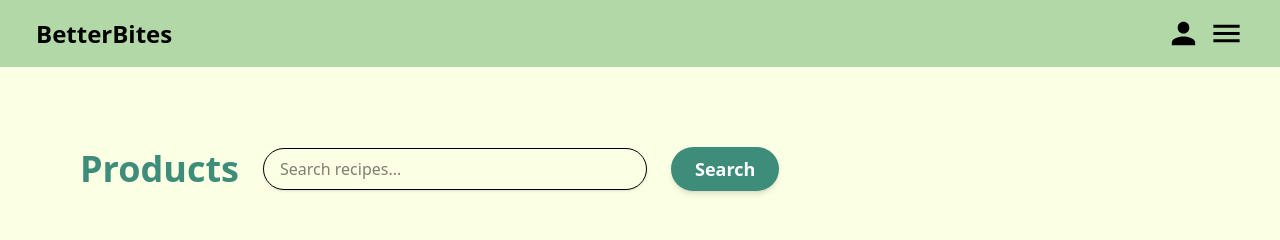
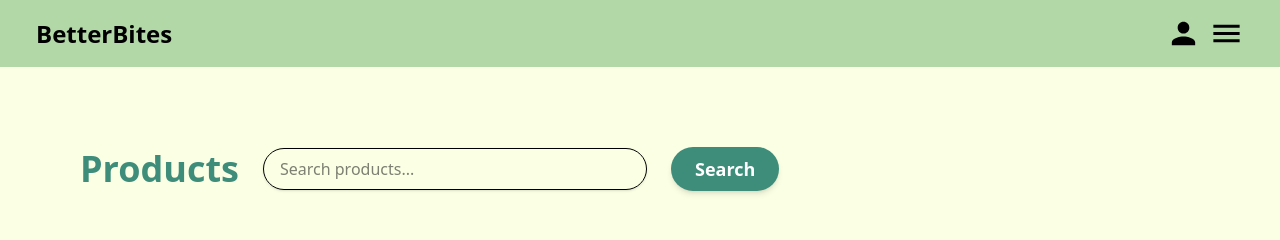
Before and after one commit to ScripterEve/HT11, a React (Vite) app in the folder frontend/: page /products in a window 1280 px wide. Shown: the top 240 px of the page. Built offline with nearby package versions, Linux system fonts and the light colour scheme.

Commit message:
small fix

```diff
--- a/frontend/src/pages/ProductsPage.jsx
+++ b/frontend/src/pages/ProductsPage.jsx
@@ -53,7 +53,7 @@ function ProductsPage() {
         <h2 className="text-4xl font-bold text-[#3D8D7A]">Products</h2>
         <input
           type="text"
-          placeholder="Search recipes..."
+          placeholder="Search products..."
           className="py-2 w-96 px-4 rounded-full border shadow-sm focus:outline-none focus:ring-2 focus:ring-[#3D8D7A]"
           value={searchInput}
           onChange={(e) => setSearchInput(e.target.value)}
```
